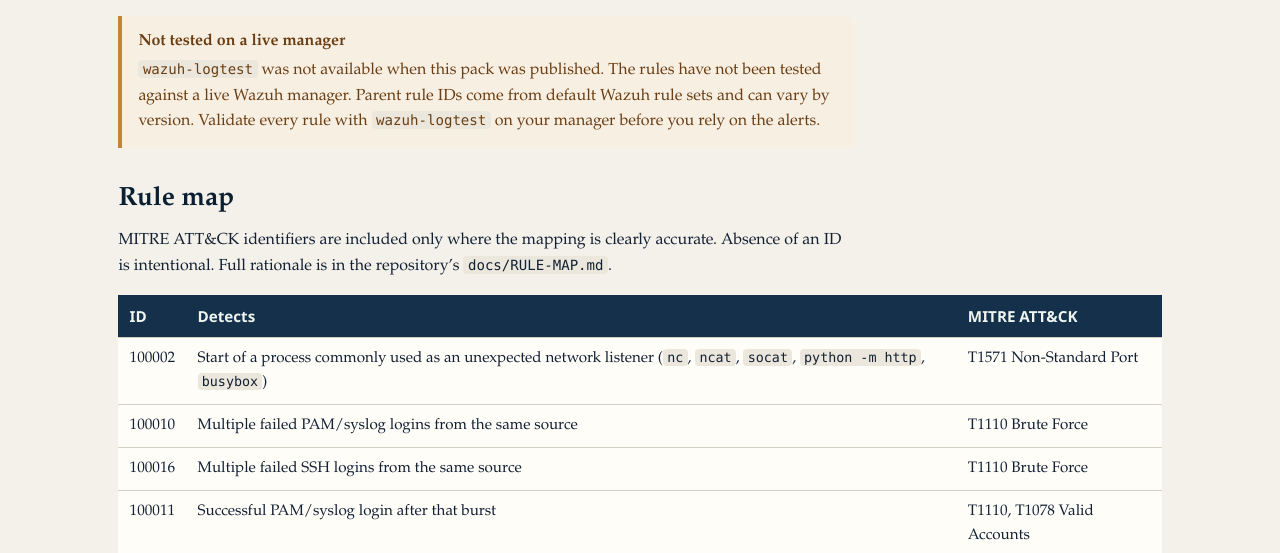
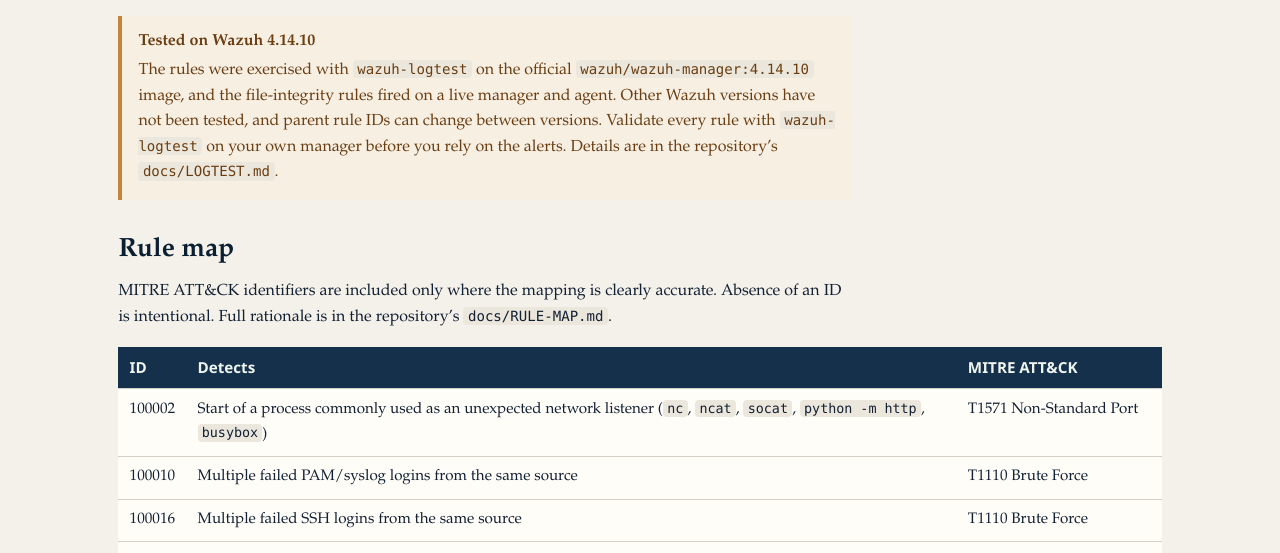
Before and after one commit to bravo1alpha95-dev/eu-security-site, a plain HTML site: page docs/wazuh-pack.html in a window 1280 px wide. Shown: the part 242-795 px from the top of the page. Drawn offline with Linux system fonts and the light colour scheme.

Commit message:
Correct stale launch claims: Pages is live, Wazuh rules tested on 4.14.10

```diff
--- a/docs/wazuh-pack.html
+++ b/docs/wazuh-pack.html
@@ -32,8 +32,8 @@
       <p class="muted">Source: <a href="https://github.com/bravo1alpha95-dev/eu-wazuh-detections">eu-wazuh-detections</a>. Defensive rules for a Wazuh manager <strong>you operate</strong>, derived from the community collector’s detections.</p>
 
       <div class="callout">
-        <strong>Not tested on a live manager</strong>
-        <code>wazuh-logtest</code> was not available when this pack was published. The rules have not been tested against a live Wazuh manager. Parent rule IDs come from default Wazuh rule sets and can vary by version. Validate every rule with <code>wazuh-logtest</code> on your manager before you rely on the alerts.
+        <strong>Tested on Wazuh 4.14.10</strong>
+        The rules were exercised with <code>wazuh-logtest</code> on the official <code>wazuh/wazuh-manager:4.14.10</code> image, and the file-integrity rules fired on a live manager and agent. Other Wazuh versions have not been tested, and parent rule IDs can change between versions. Validate every rule with <code>wazuh-logtest</code> on your own manager before you rely on the alerts. Details are in the repository’s <code>docs/LOGTEST.md</code>.
       </div>
 
       <h2>Rule map</h2>
```
Also changed, not shown: docs/security.html (+1 -1 lines), index.html (+2 -2 lines), 2 other files.
